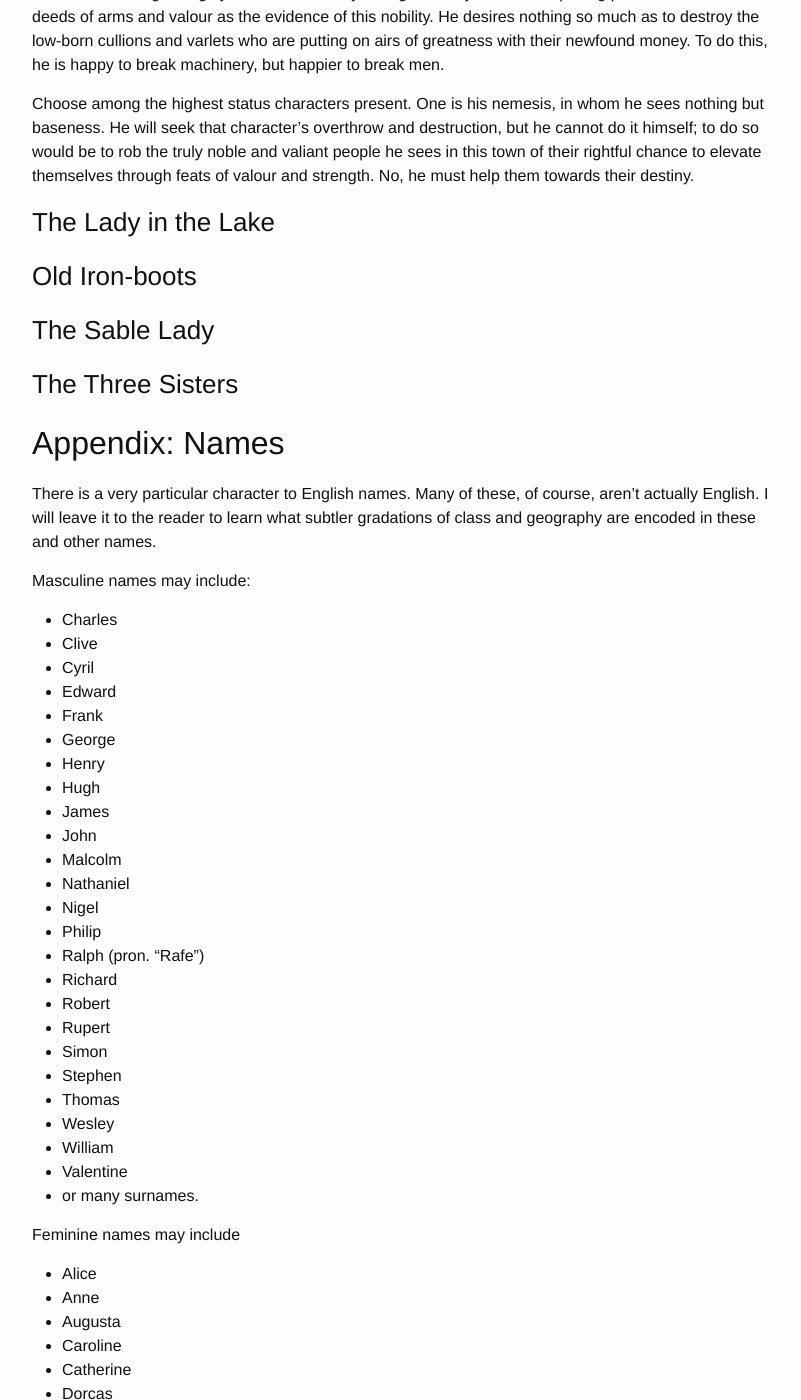
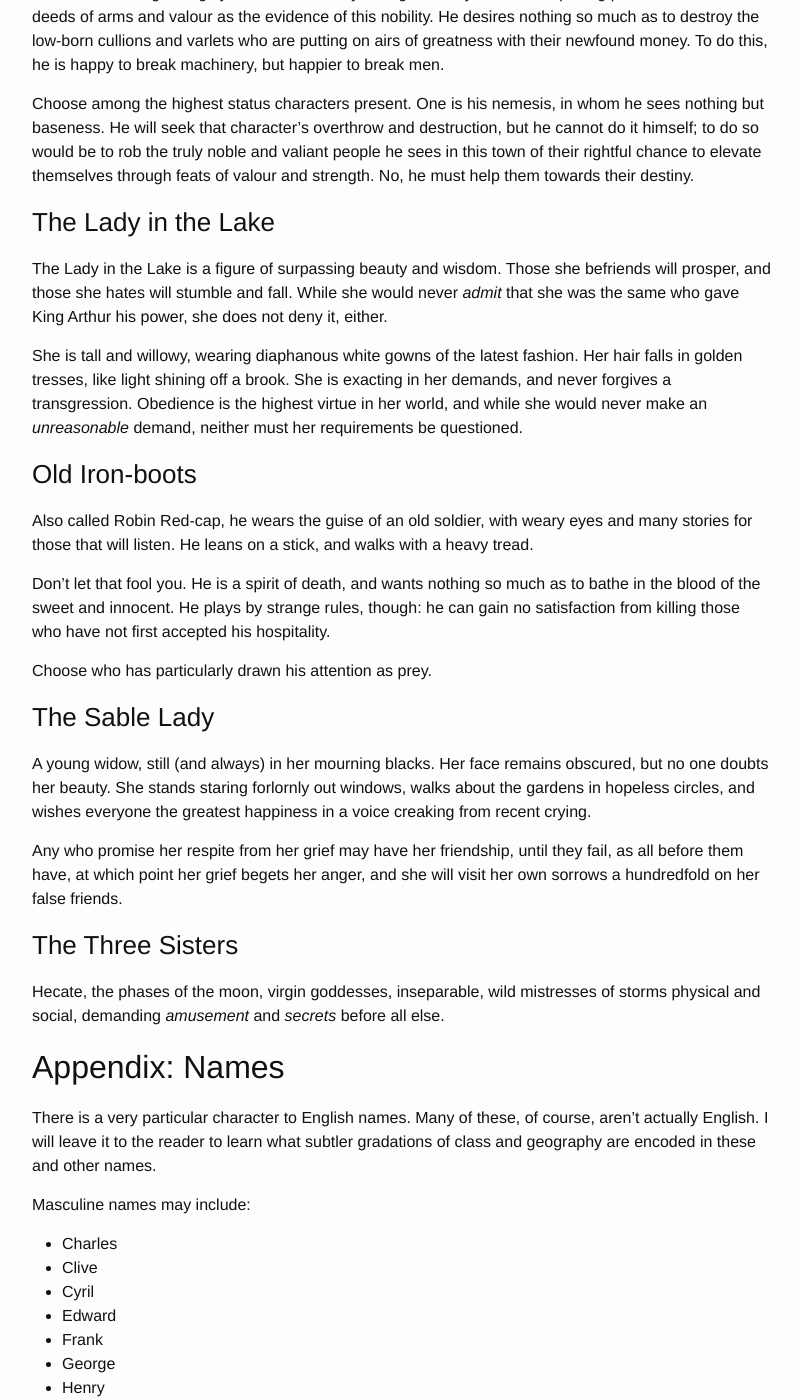
Before and after one commit to wlonk/arcadia, a Jekyll site: the page built from rules/index.md, in a window 1280 px wide and 1400 px high, scrolled down 27596 px. Shown: the whole window, without its empty margins (238-1039 px from the left). Built offline with Jekyll 4.4.1, drawn with Linux system fonts in a browser that asks for light colours; some web fonts are replaced.

Commit message:
Add some more fairies.

```diff
--- a/rules/index.md
+++ b/rules/index.md
@@ -1250,11 +1250,46 @@ towards their destiny.
 
 ### The Lady in the Lake
 
+The Lady in the Lake is a figure of surpassing beauty and wisdom. Those she
+befriends will prosper, and those she hates will stumble and fall. While she
+would never _admit_ that she was the same who gave King Arthur his power, she
+does not deny it, either.
+
+She is tall and willowy, wearing diaphanous white gowns of the latest fashion.
+Her hair falls in golden tresses, like light shining off a brook. She is
+exacting in her demands, and never forgives a transgression. Obedience is the
+highest virtue in her world, and while she would never make an _unreasonable_
+demand, neither must her requirements be questioned.
+
 ### Old Iron-boots
+
+Also called Robin Red-cap, he wears the guise of an old soldier, with weary
+eyes and many stories for those that will listen. He leans on a stick, and
+walks with a heavy tread.
+
+Don't let that fool you. He is a spirit of death, and wants nothing so much as
+to bathe in the blood of the sweet and innocent. He plays by strange rules,
+though: he can gain no satisfaction from killing those who have not first
+accepted his hospitality.
+
+Choose who has particularly drawn his attention as prey.
 
 ### The Sable Lady
 
+A young widow, still (and always) in her mourning blacks. Her face remains
+obscured, but no one doubts her beauty. She stands staring forlornly out
+windows, walks about the gardens in hopeless circles, and wishes everyone the
+greatest happiness in a voice creaking from recent crying.
+
+Any who promise her respite from her grief may have her friendship, until they
+fail, as all before them have, at which point her grief begets her anger, and
+she will visit her own sorrows a hundredfold on her false friends.
+
 ### The Three Sisters
+
+Hecate, the phases of the moon, virgin goddesses, inseparable, wild mistresses
+of storms physical and social, demanding _amusement_ and _secrets_ before all
+else.
 
 ## Appendix: Names
 
```
